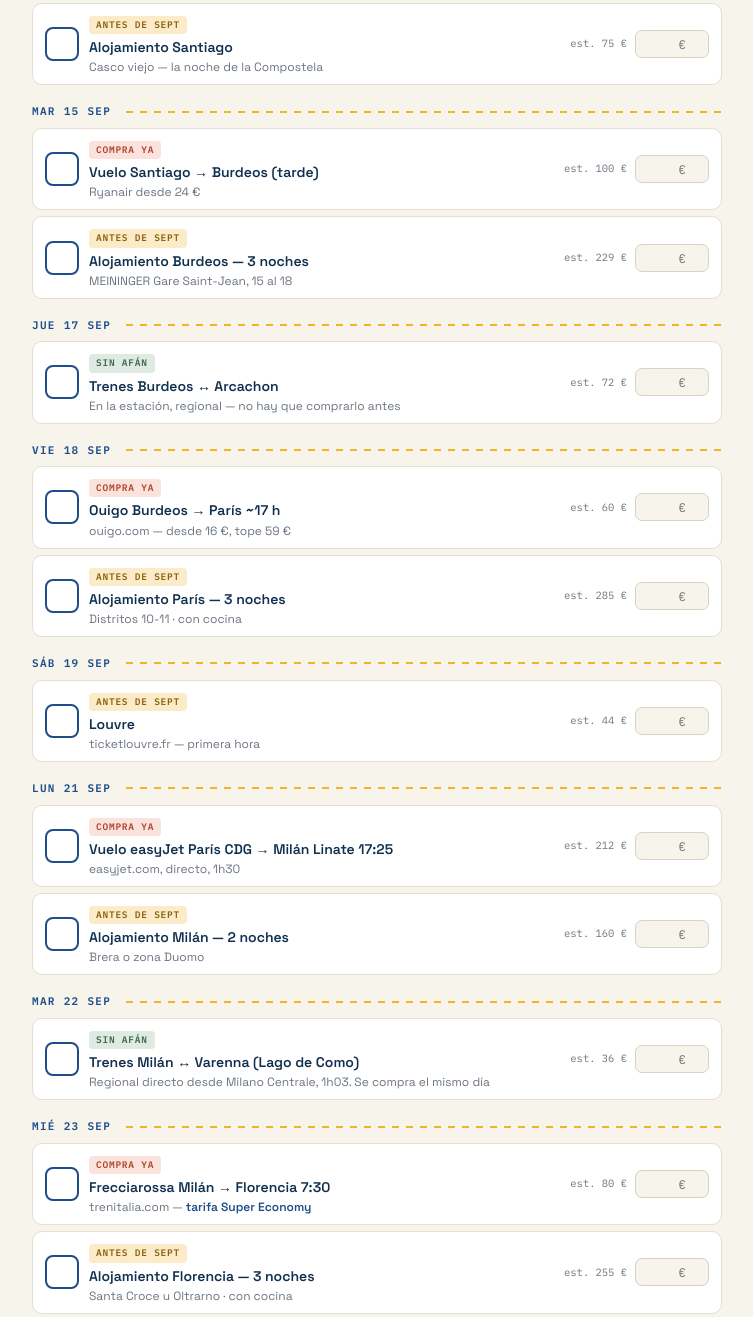
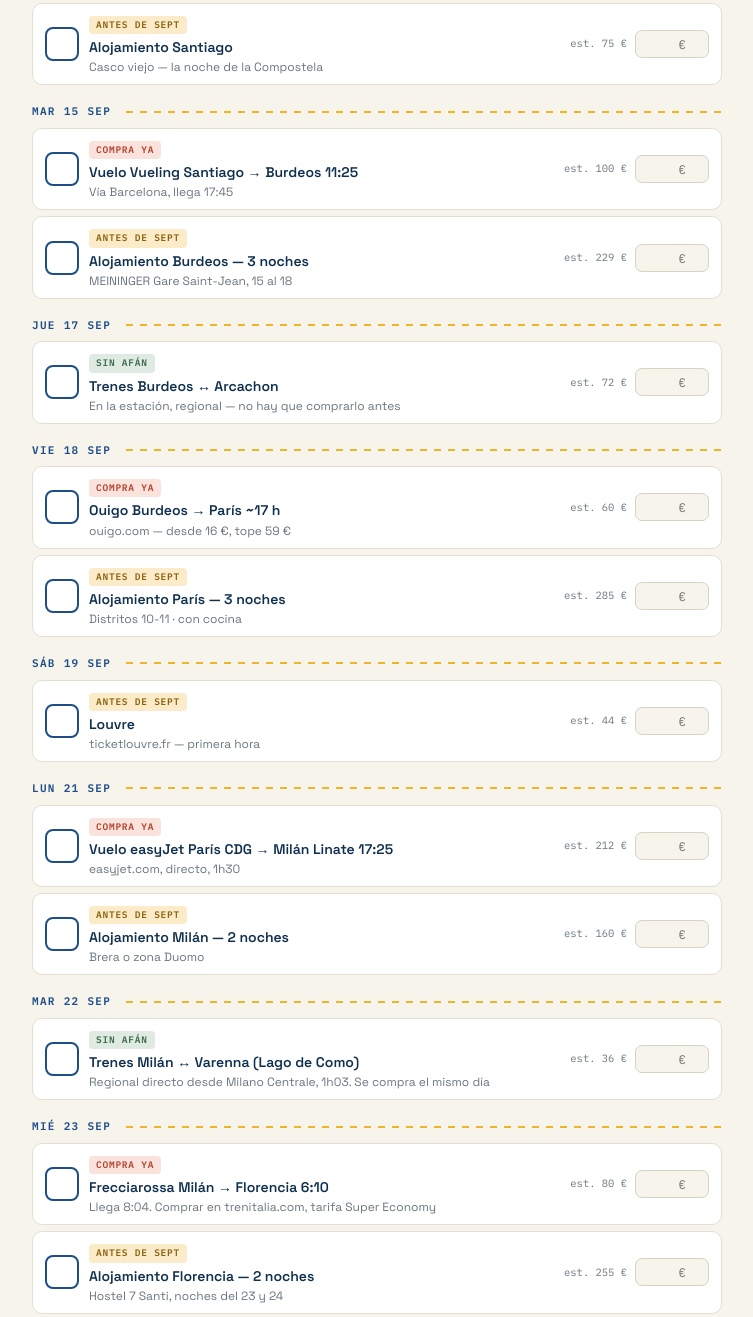
Before and after one commit to tavo379/caa-2.0, an Astro site in the folder apps/lab/: page /viaje in a window 1280 px wide. Shown: the part 2118-3435 px from the top of the page, without its empty margins (424-1177 px from the left). Built offline with nearby package versions, Linux system fonts and the light colour scheme; Astro itself is replaced by a stand-in of ours; no server answers; the database is empty.

Commit message:
fix(lab): actualiza detalles de transporte y alojamiento en el tracker
hFlo (Florencia pasa a 2 noches), toledo (bus en vez de tren),
vue1 (tren con enlace en Ourense), vue2 (vuelo vía Barcelona) y
tren1 (Frecciarossa más temprano) — solo texto informativo, sin
tocar id/fecha/prioridad/estimado ni datos guardados en Supabase.

Co-Authored-By: Claude Sonnet 5 <noreply@anthropic.com>
Claude-Session: https://claude.ai/code/session_018TaVqz1W4gfeTHAseWiQLi

```diff
--- a/apps/lab/src/pages/viaje.astro
+++ b/apps/lab/src/pages/viaje.astro
@@ -173,9 +173,9 @@ const ITEMS = [
 
  // --- SEPTIEMBRE ---
  {id:'hMad1', f:'Lun 7 sep', o:7, p:2, n:'Alojamiento Madrid — 2 noches', d:'Huertas / Barrio de las Letras o La Latina', e:130},
- {id:'toledo', f:'Mar 8 sep', o:8, p:2, n:'Tren Avant Madrid ↔ Toledo', d:'renfe.com — 33 min', e:50},
+ {id:'toledo', f:'Mar 8 sep', o:8, p:2, n:'Bus Alsa Madrid ↔ Toledo', d:'Sale de Plaza Elíptica, directo de 50 min. Ida 8:30, regreso 20:30 o 21:00', e:50},
  {id:'ropa', f:'Mié 9 sep', o:9, p:3, n:'Ropa técnica en Decathlon Madrid', d:'Camisetas y medias merino, bóxers, impermeable ≥5.000 mm, pantalón. <b>Allá cuesta la mitad</b> — ir en la mañana, el tren sale 18:06', e:200},
- {id:'vue1', f:'Mié 9 sep', o:9, p:1, n:'Tren Avlo Madrid → Sarria 18:06 → 22:13', d:'renfe.com — <b>directo, sin transbordo ni taxi</b>. Es el último del día', e:60},
+ {id:'vue1', f:'Mié 9 sep', o:9, p:1, n:'Tren Madrid Chamartín → Sarria 17:10 → 21:02', d:'AVE + Media Distancia, enlace de 13 min en Ourense', e:60},
  {id:'cam0', f:'Mié 9 sep', o:9, p:1, n:'Pensión en Sarria', d:'Booking — zona Rúa Maior, cerca de la estación (llegan 22:13)', e:50},
  {id:'baston', f:'Mié 9 sep', o:9, p:3, n:'Bastones + credencial — en Sarria', d:'Los bastones no pasan en cabina. Se compran allá y se donan en Santiago', e:45},
  {id:'paq', f:'Jue 10 sep', o:10, p:2, n:'Paq Mochila — las 5 etapas', d:'elcaminoconcorreos.com', e:70},
@@ -184,7 +184,7 @@ const ITEMS = [
  {id:'cam3', f:'Sáb 12 sep', o:12, p:1, n:'Albergue privado Arzúa', d:'Booking', e:40},
  {id:'cam4', f:'Dom 13 sep', o:13, p:1, n:'Albergue privado O Pedrouzo', d:'Booking', e:40},
  {id:'hSan', f:'Lun 14 sep', o:14, p:2, n:'Alojamiento Santiago', d:'Casco viejo — la noche de la Compostela', e:75},
- {id:'vue2', f:'Mar 15 sep', o:15, p:1, n:'Vuelo Santiago → Burdeos (tarde)', d:'Ryanair desde 24 €', e:100},
+ {id:'vue2', f:'Mar 15 sep', o:15, p:1, n:'Vuelo Vueling Santiago → Burdeos 11:25', d:'Vía Barcelona, llega 17:45', e:100},
  {id:'hBur', f:'Mar 15 sep', o:15, p:2, n:'Alojamiento Burdeos — 3 noches', d:'MEININGER Gare Saint-Jean, 15 al 18', e:229},
  {id:'arc', f:'Jue 17 sep', o:17, p:3, n:'Trenes Burdeos ↔ Arcachon', d:'En la estación, regional — no hay que comprarlo antes', e:72},
  {id:'vue3', f:'Vie 18 sep', o:18, p:1, n:'Ouigo Burdeos → París ~17 h', d:'ouigo.com — desde 16 €, tope 59 €', e:60},
@@ -193,8 +193,8 @@ const ITEMS = [
  {id:'vue4', f:'Lun 21 sep', o:21, p:1, n:'Vuelo easyJet París CDG → Milán Linate 17:25', d:'easyjet.com, directo, 1h30', e:212},
  {id:'hMil', f:'Lun 21 sep', o:21, p:2, n:'Alojamiento Milán — 2 noches', d:'Brera o zona Duomo', e:160},
  {id:'como', f:'Mar 22 sep', o:22, p:3, n:'Trenes Milán ↔ Varenna (Lago de Como)', d:'Regional directo desde Milano Centrale, 1h03. Se compra el mismo día', e:36},
- {id:'tren1', f:'Mié 23 sep', o:23, p:1, n:'Frecciarossa Milán → Florencia 7:30', d:'trenitalia.com — <b>tarifa Super Economy</b>', e:80},
- {id:'hFlo', f:'Mié 23 sep', o:23, p:2, n:'Alojamiento Florencia — 3 noches', d:'Santa Croce u Oltrarno · con cocina', e:255},
+ {id:'tren1', f:'Mié 23 sep', o:23, p:1, n:'Frecciarossa Milán → Florencia 6:10', d:'Llega 8:04. Comprar en trenitalia.com, tarifa Super Economy', e:80},
+ {id:'hFlo', f:'Mié 23 sep', o:23, p:2, n:'Alojamiento Florencia — 2 noches', d:'Hostel 7 Santi, noches del 23 y 24', e:255},
  {id:'eCup', f:'Mié 23 sep', o:23, p:2, n:'Cúpula de Brunelleschi', d:'duomo.firenze.it — se agota semanas antes', e:60},
  {id:'eUff', f:'Jue 24 sep', o:24, p:2, n:'Uffizi o Galleria dell\'Accademia', d:'b-ticket.com — elegir uno solo', e:50},
  {id:'valdorcia1', f:'Vie 25 sep', o:25, p:2, n:'Alojamiento Val d\'Orcia — 1 noche', d:'Montepulciano, Pienza o San Quirico', e:90},
```
